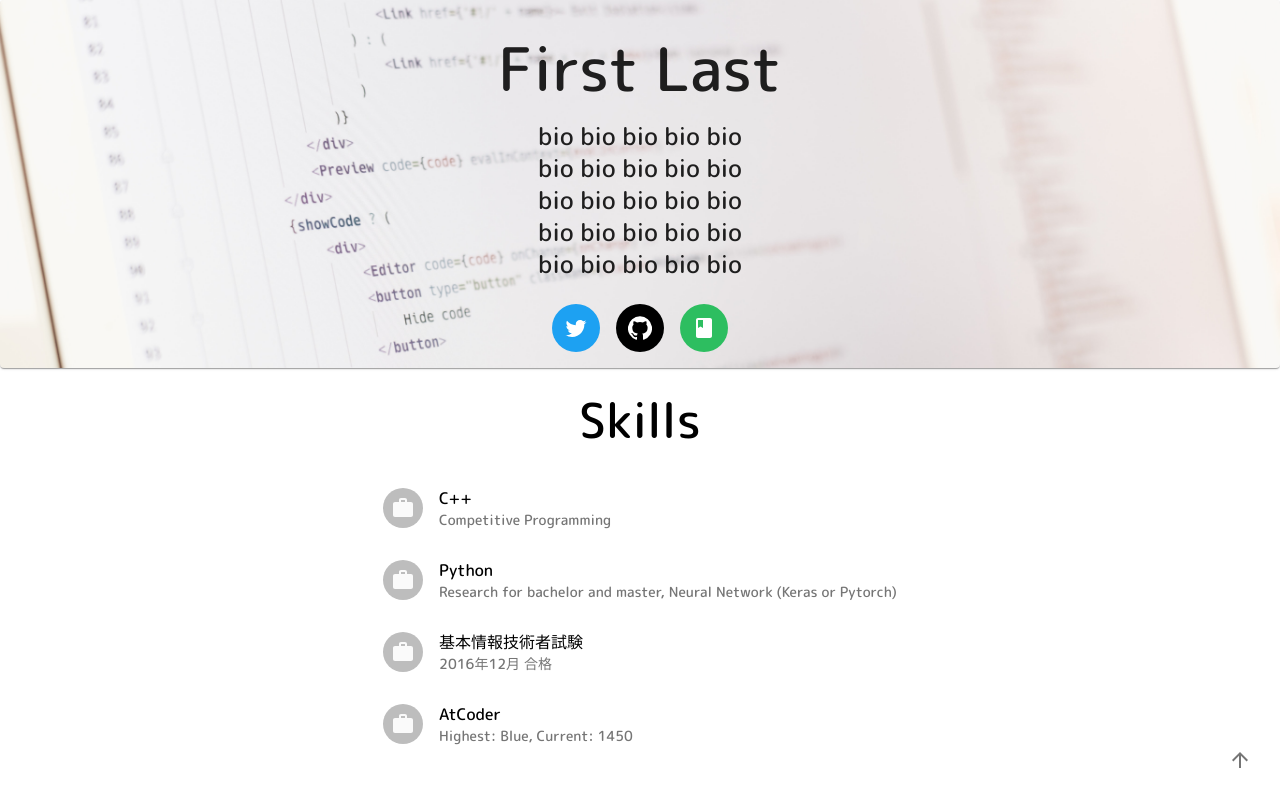
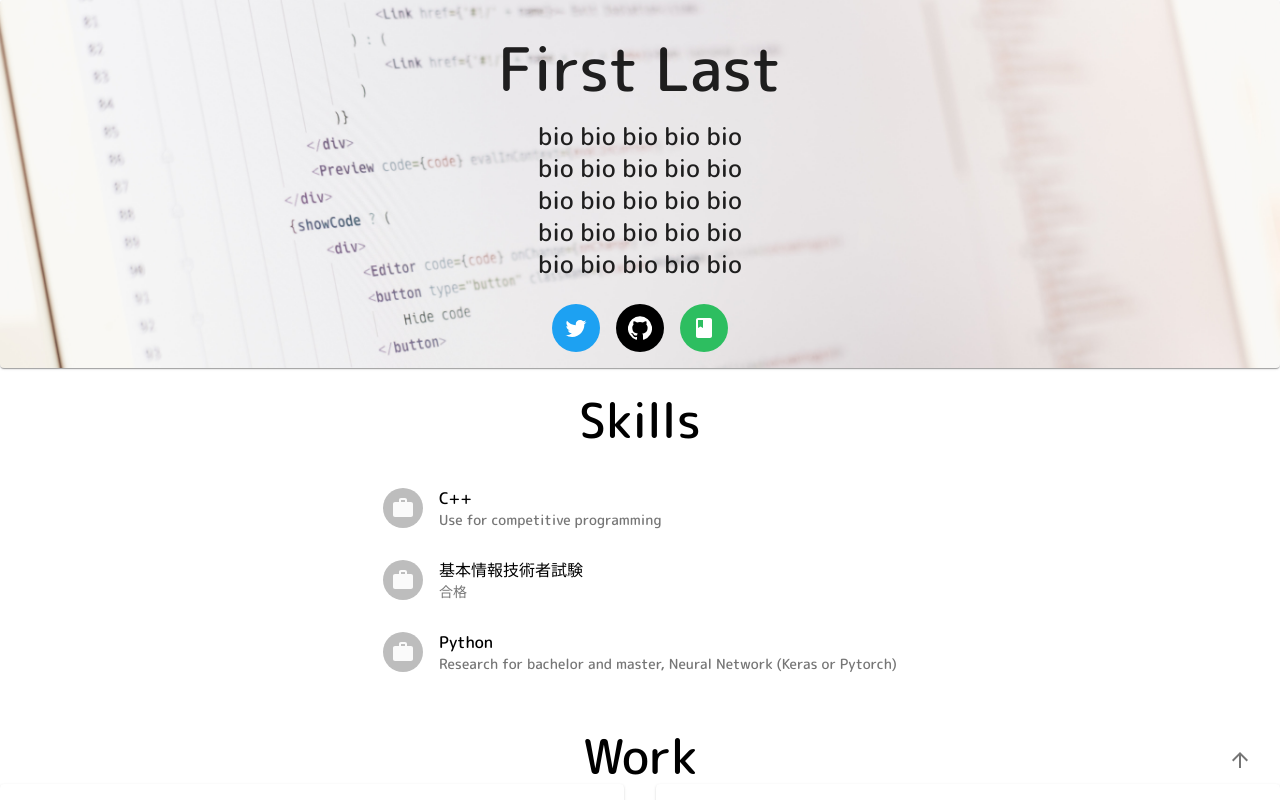
Before and after one commit to utouto97/portfolio, a React (Create React App) app: page / in a window 1280 px wide. Shown: the top 800 px of the page. Built offline with nearby package versions, Linux system fonts and the light colour scheme.

Commit message:
update Skills which can read from .json file

```diff
--- a/src/Skills.tsx
+++ b/src/Skills.tsx
@@ -9,24 +9,7 @@ import ListItemText from '@material-ui/core/ListItemText';
 import Avater from '@material-ui/core/Avatar';
 import WorkIcon from '@material-ui/icons/Work';
 
-const skills = [
-  {
-    pri: 'C++',
-    sec: 'Competitive Programming'
-  },
-  {
-    pri: 'Python',
-    sec: 'Research for bachelor and master, Neural Network (Keras or Pytorch)'
-  },
-  {
-    pri: '基本情報技術者試験',
-    sec: '2016年12月 合格'
-  },
-  {
-    pri: 'AtCoder',
-    sec: 'Highest: Blue, Current: 1450'
-  }
-];
+const skills = require('./skill.json');
 
 const Skills = () => {
   return (
@@ -41,7 +24,7 @@ const Skills = () => {
       <Grid container item justify='center'>
         <Grid item>
           <List>
-            {skills.map((skill, i) => {
+            {skills.map((skill: any, i: number) => {
               return (<ListItem key={i}>
                 <ListItemAvatar>
                   <Avater>
--- /dev/null
+++ b/src/skill.json
@@ -0,0 +1,14 @@
+[
+  {
+    "pri": "C++",
+    "sec": "Use for competitive programming"
+  },
+  {
+    "pri": "基本情報技術者試験",
+    "sec": "合格"
+  },
+  {
+    "pri": "Python",
+    "sec": "Research for bachelor and master, Neural Network (Keras or Pytorch)"
+  }
+]
```
